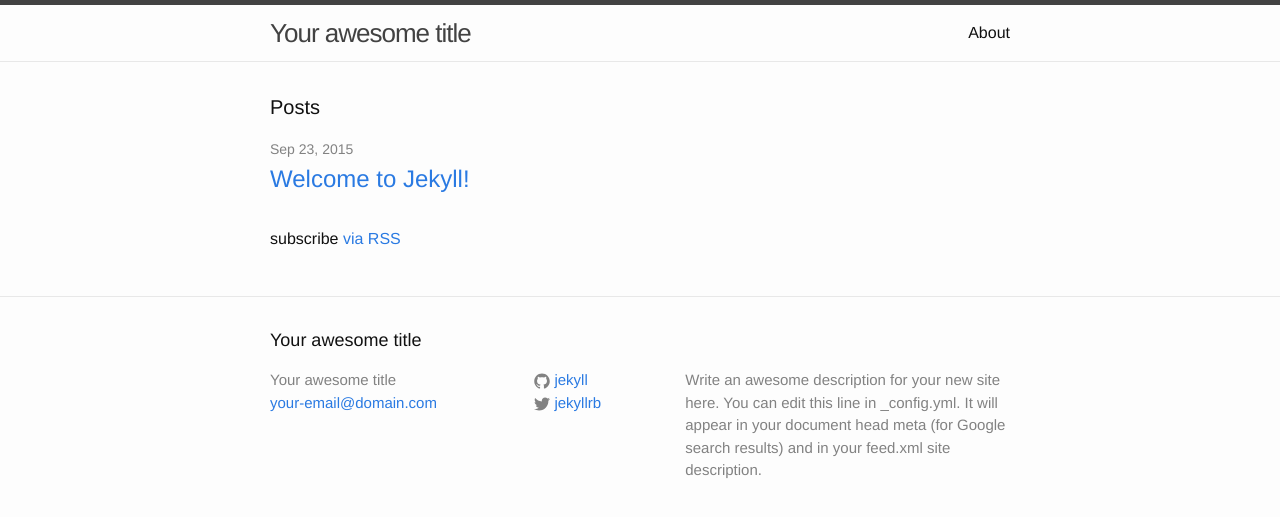
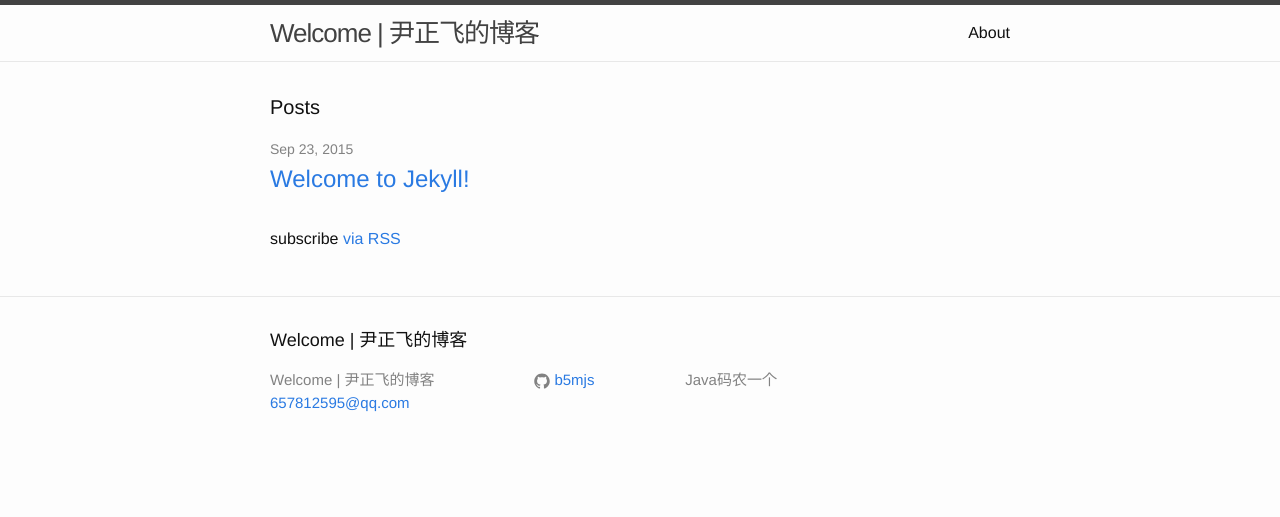
Before and after one commit to b5mjs/zhengfei, a Jekyll site: the page built from index.html, in a window 1280 px wide. Shown: the top 517 px of the page. Built offline with Jekyll 4.4.1, drawn with Linux system fonts in a browser that asks for light colours.

Commit message:
jekyll build

```diff
--- a/_config.yml
+++ b/_config.yml
@@ -1,14 +1,12 @@
 # Site settings
-title: Your awesome title
-email: your-email@domain.com
+title: Welcome | 尹正飞的博客
+email: 657812595@qq.com
 description: > # this means to ignore newlines until "baseurl:"
-  Write an awesome description for your new site here. You can edit this
-  line in _config.yml. It will appear in your document head meta (for
-  Google search results) and in your feed.xml site description.
-baseurl: "" # the subpath of your site, e.g. /blog/
-url: "http://yourdomain.com" # the base hostname & protocol for your site
-twitter_username: jekyllrb
-github_username:  jekyll
+ Java码农一个
+baseurl: "/zhengfei" # the subpath of your site, e.g. /blog/
+url: "http://b5mjs.github.io" # the base hostname & protocol for your site
+twitter_username:
+github_username: b5mjs
 
 # Build settings
 markdown: kramdown
```
Also changed, not shown: 4 other files.
